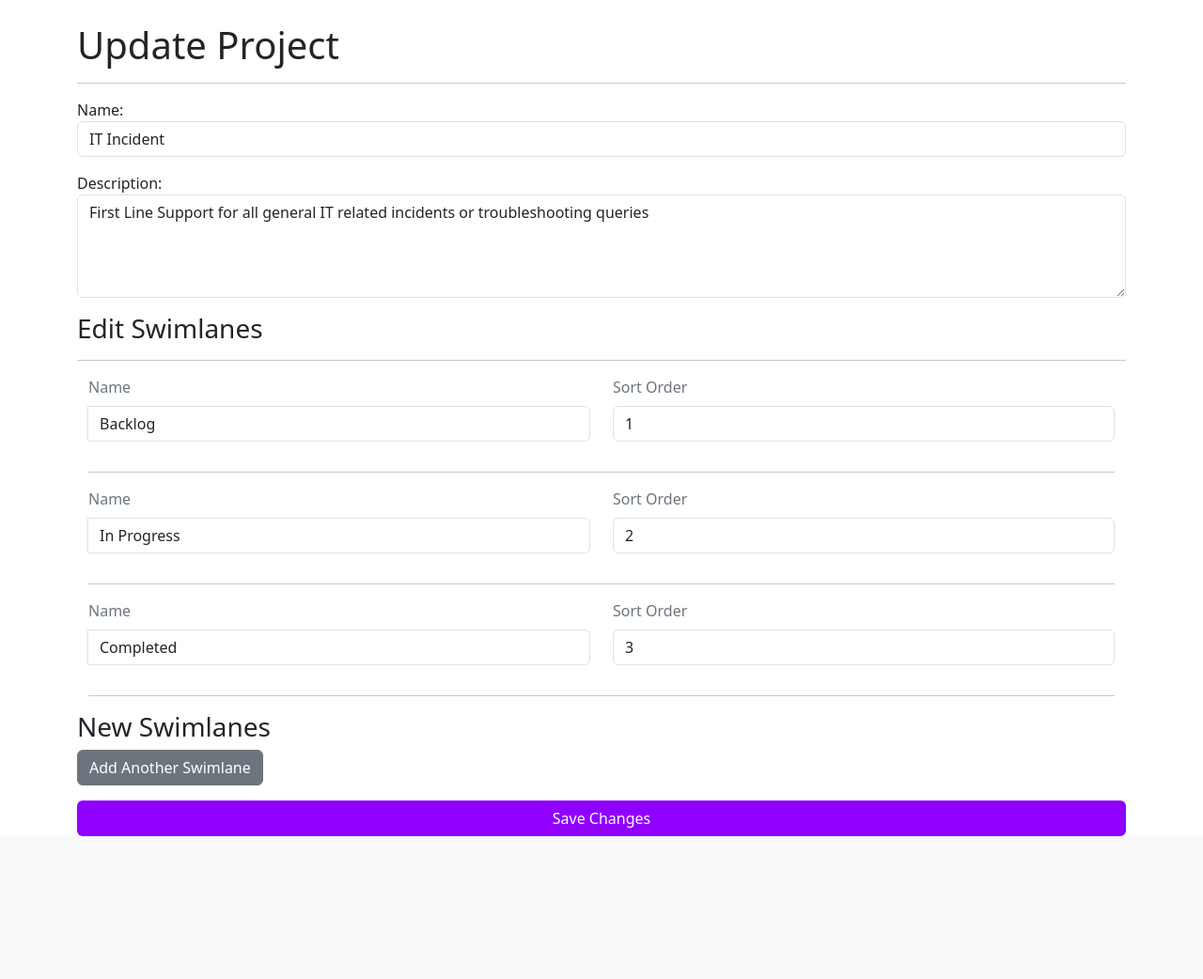
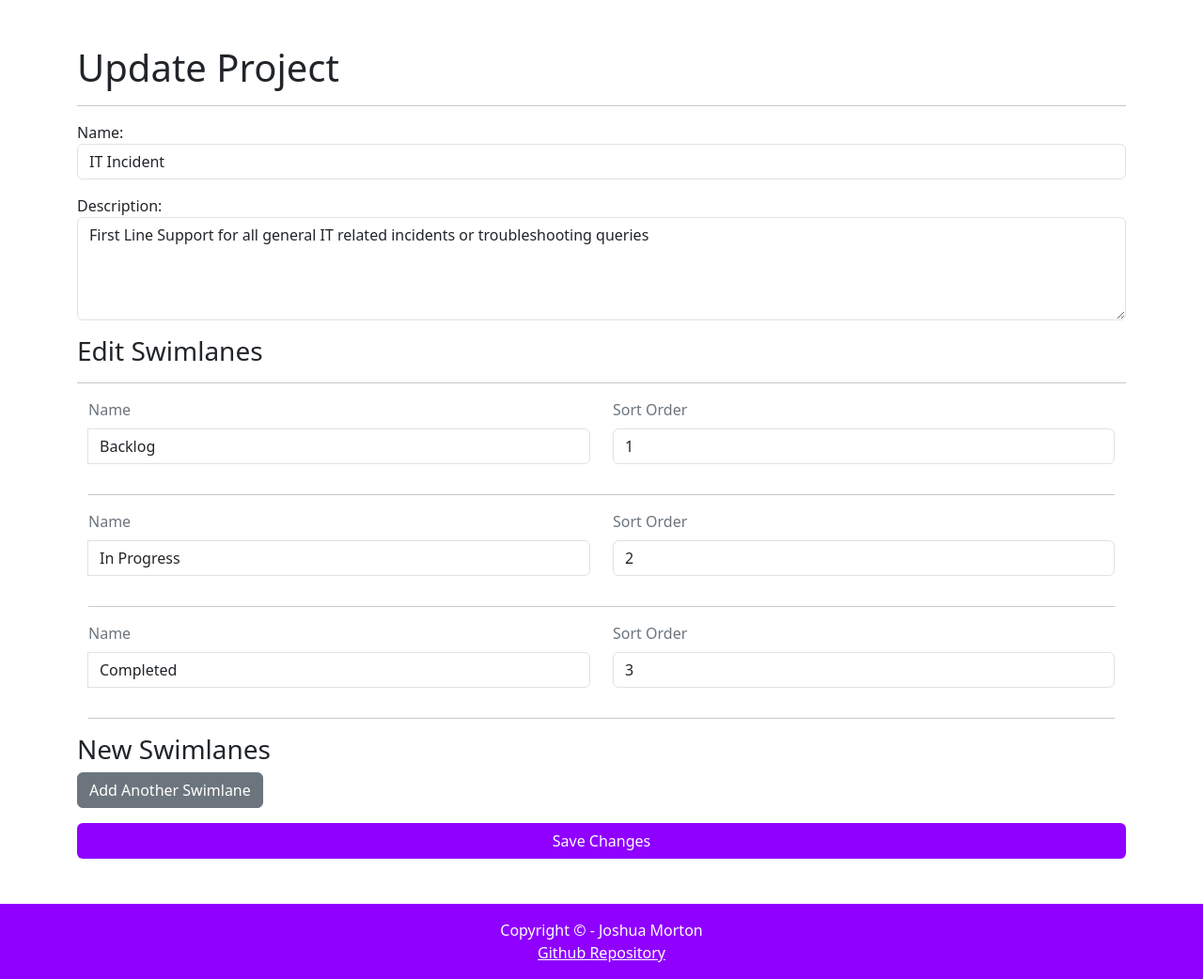
Before and after one commit to jMorton95/simple-helpdesk, a Django app: page /project/edit/1 in a window 1280 px wide. Shown: the part 56-1098 px from the top of the page at 94% size. Before the commit the page ends 946 px from the top, so only its background shows below. Run offline with Django 5.2, Linux system fonts and the light colour scheme; data comes from the database, SQL or seed files in the repository.

Commit message:
[dev] Add a footer

```diff
--- a/app/simple_helpdesk/static/css/styles.css
+++ b/app/simple_helpdesk/static/css/styles.css
@@ -47,7 +47,7 @@ body {
 .login-link a:hover {
   text-decoration: underline;
 }
-nav {
+nav, footer {
   background-color: #8F00FF;
   box-shadow: 0 0.5rem 1rem rgba(0, 0, 0, 0.15), inset 0 -1px 0 rgba(25)
 }
--- a/app/simple_helpdesk/templates/base.html
+++ b/app/simple_helpdesk/templates/base.html
@@ -9,15 +9,14 @@
     {% include "generic_components/dependencies.html" %}
   </head>
   <body>
+    {% include "generic_components/nav_bar.html" %}
+    <main class="container my-5">
+      <h1 class="mb-3">
+        {% block header %}Simple Helpdesk{% endblock header %}
+      </h1>
 
-    {% include "generic_components/nav_bar.html" %}
-
-    <section class="container">
-    <h1 class="mt-4">{% block header %}Simple Helpdesk{% endblock header %}</h1>
-
-    {% block content %}
-
-    {% endblock content %}
-  </section>
+      {% block content %} {% endblock content %}
+    </main>
+  {% include "generic_components/footer.html" %}
   </body>
 </html>
--- /dev/null
+++ b/app/simple_helpdesk/templates/generic_components/footer.html
@@ -0,0 +1,6 @@
+<footer class="mt-5 py-3 mt-auto">
+  <div class="container text-center">
+    <p class="mb-0 text-white font-semibold">Copyright © - Joshua Morton</p>
+    <a target="_blank" class="text-white font-semibold" href="https://github.com/jMorton95/simple-helpdesk">Github Repository</a>
+  </div>
+</footer>
```
